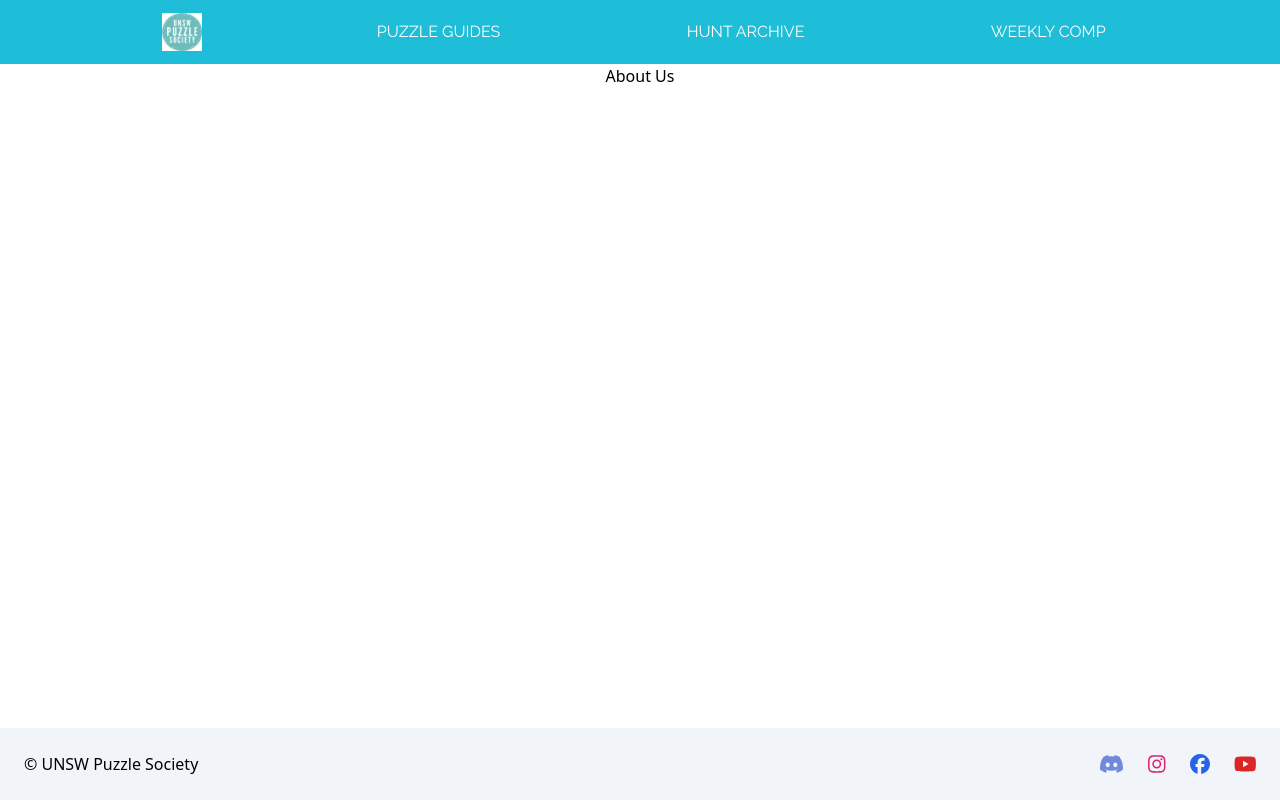
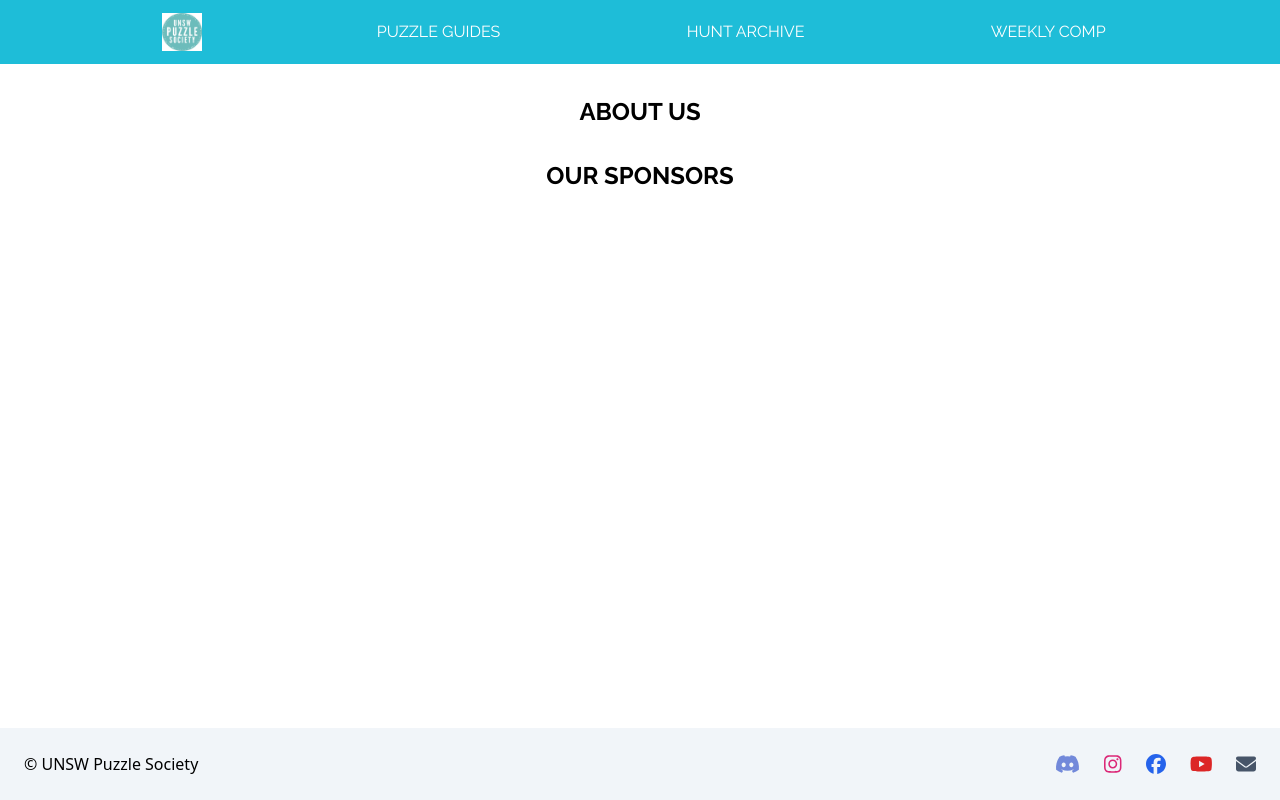
Before and after one commit to devsoc-unsw/trainee-neptune-24t1, a React (Vite) app in the folder frontend/: page / in a window 1280 px wide. Built offline with nearby package versions, Linux system fonts and the light colour scheme.

Commit message:
added email icon

```diff
--- a/frontend/src/components/Footer.tsx
+++ b/frontend/src/components/Footer.tsx
@@ -1,6 +1,7 @@
 // import React from 'react';
 import { FontAwesomeIcon } from '@fortawesome/react-fontawesome';
 import { faFacebook, faDiscord, faInstagram, faYoutube } from '@fortawesome/free-brands-svg-icons';
+import { faEnvelope } from '@fortawesome/free-solid-svg-icons';
 
 function Footer () {
   return (
@@ -20,6 +21,9 @@ function Footer () {
             <a href="https://www.youtube.com/@unswpuzzlesoc/" className="text-red-600 hover:text-red-900 transition duration-300">
               <FontAwesomeIcon icon={faYoutube} size="lg" />
             </a>
+            <a href="mailto:unswpuzzlesoc@gmail.com" className="text-slate-600 hover:text-slate-900 transition duration-300">
+              <FontAwesomeIcon icon={faEnvelope} size="lg" />
+            </a>
           </div>
       </div>
     </>
--- /dev/null
+++ b/frontend/src/components/SectionHeading.tsx
@@ -0,0 +1,11 @@
+interface Heading {
+  heading: string;
+}
+
+const SectionHeader: React.FC<Heading> = ({ heading }) => {
+  return (
+    <h1 className="text-2xl font-raleway mt-8"><b>{heading}</b></h1>
+  );
+}
+
+export default SectionHeader;
--- a/frontend/src/pages/Landing.tsx
+++ b/frontend/src/pages/Landing.tsx
@@ -2,14 +2,14 @@
 
 import NavigationBar from '../components/Navigation';
 import Footer from '../components/Footer';
+import SectionHeader from '../components/SectionHeading';
 
 function Landing () {
   return (
     <>
       <NavigationBar/>
-      <div>
-        <h1>About Us</h1>
-      </div>
+      <SectionHeader heading="ABOUT US"/>
+      <SectionHeader heading="OUR SPONSORS"/>
       <Footer/>
     </>
   );
```
